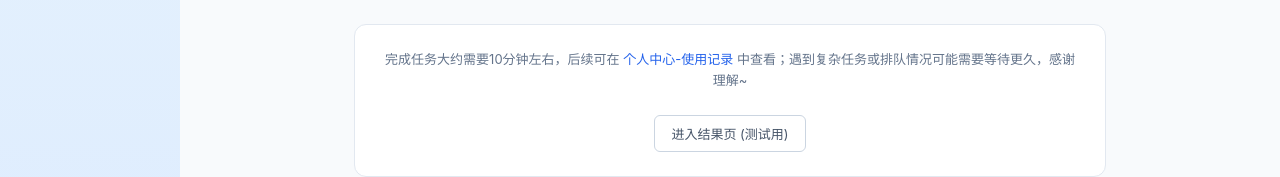
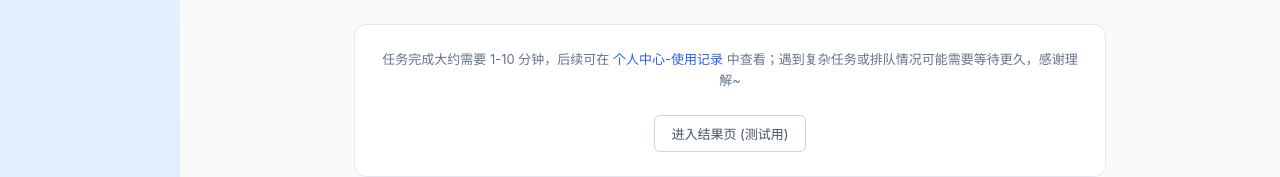
Before and after one commit to poer2023/legal-ai-assistant, a Vue app: page /agent/generic/processing in a window 1280 px wide. Shown: the part 348-525 px from the top of the page. Built offline with nearby package versions, Linux system fonts and the light colour scheme.

Commit message:
refactor: replace hardcoded '写作' text with generic '任务' references

```diff
--- a/src/components/AgentProcessingView.vue
+++ b/src/components/AgentProcessingView.vue
@@ -91,9 +91,10 @@ const handleSkip = () => {
       </div>
 
       <div class="tips-card">
-        <p>完成任务大约需要10分钟左右，后续可在 <a href="#">个人中心-使用记录</a> 中查看；遇到复杂任务或排队情况可能需要等待更久，感谢理解~</p>
+        <p>任务完成大约需要 1-10 分钟，后续可在 <a href="#">个人中心-使用记录</a> 中查看；遇到复杂任务或排队情况可能需要等待更久，感谢理解~</p>
 
         <div class="manual-action">
+           <!-- Manual Skip Button as requested -->
            <button class="skip-btn" @click="handleSkip">
              进入结果页 (测试用)
            </button>
```
